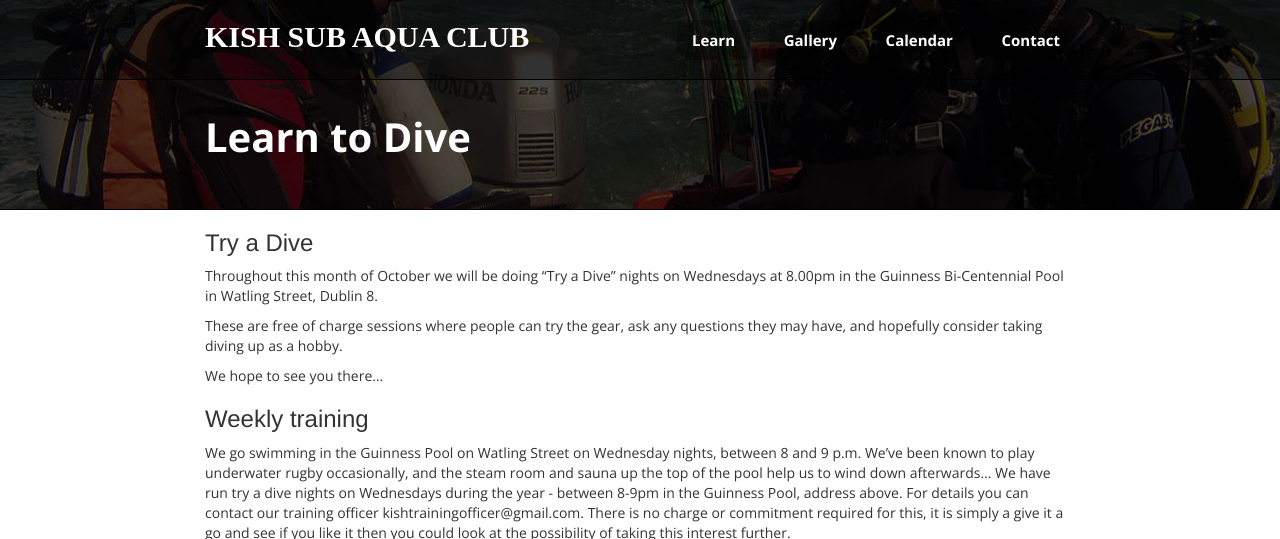
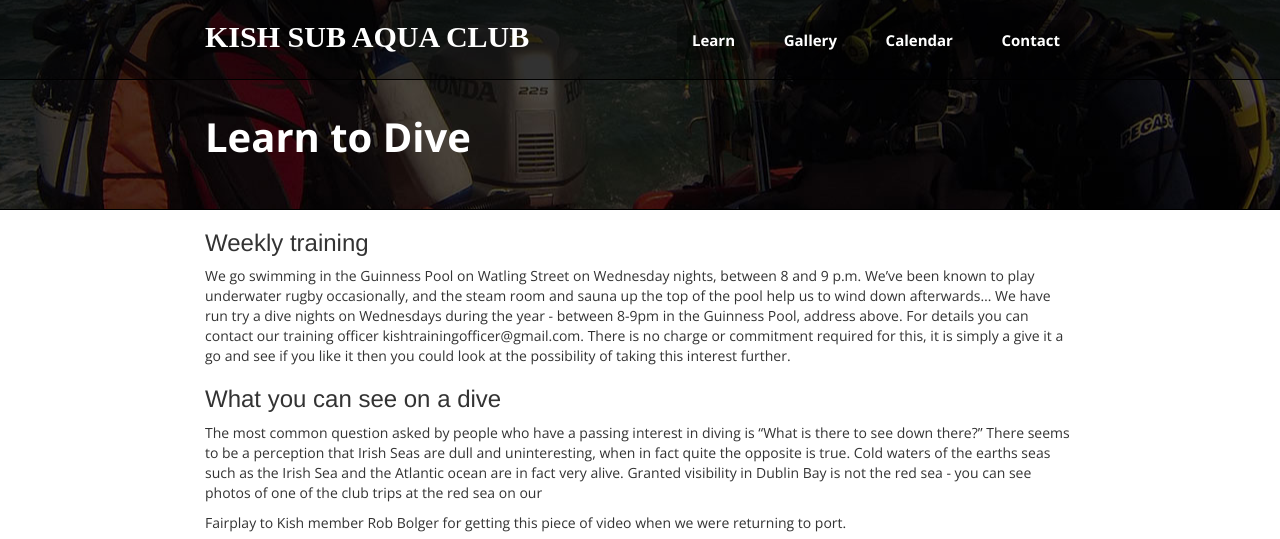
Before and after one commit to kish-sub-aqua-club/kish-sub-aqua-club.github.io, a Jekyll site: the page built from learn.markdown, in a window 1280 px wide and 900 px high, cut to the strip 0-539 px from the top of the window. Built offline with Jekyll 4.4.1, drawn with Linux system fonts in a browser that asks for light colours; some web fonts are replaced; Markdown is read by kramdown in place of the engine named in the settings.

Commit message:
removed references to october try a dive

```diff
--- a/_layouts/root.html
+++ b/_layouts/root.html
@@ -19,10 +19,6 @@
                 <p>
                   At Kish Sub Aqua Club, we offer a no obligation opportunity to try diving in a safe pool environment.
                   <a href="/learn.html">Learn More</a>
-                  <br />
-                  <br />
-                  Contact us now about our "Try a Dive" nights all throughout
-                  <a href="/learn.html">October</a>
                 </p>
                 <br />
                 <a href="mailto:kishtrainingofficer@gmail.com?subject=Try a Dive" class="btn btn-primary">Contact Us and Try a Dive</a>
--- a/learn.markdown
+++ b/learn.markdown
@@ -2,14 +2,6 @@
 layout: default
 title: Learn to Dive
 ---
-
-### Try a Dive
-
-Throughout this month of October we will be doing "Try a Dive" nights on Wednesdays at 8.00pm in the Guinness Bi-Centennial Pool in Watling Street, Dublin 8.
-
-These are free of charge sessions where people can try the gear, ask any questions they may have, and hopefully consider taking diving up as a hobby.
-
-We hope to see you there&hellip;
 
 ### Weekly training
 
```
